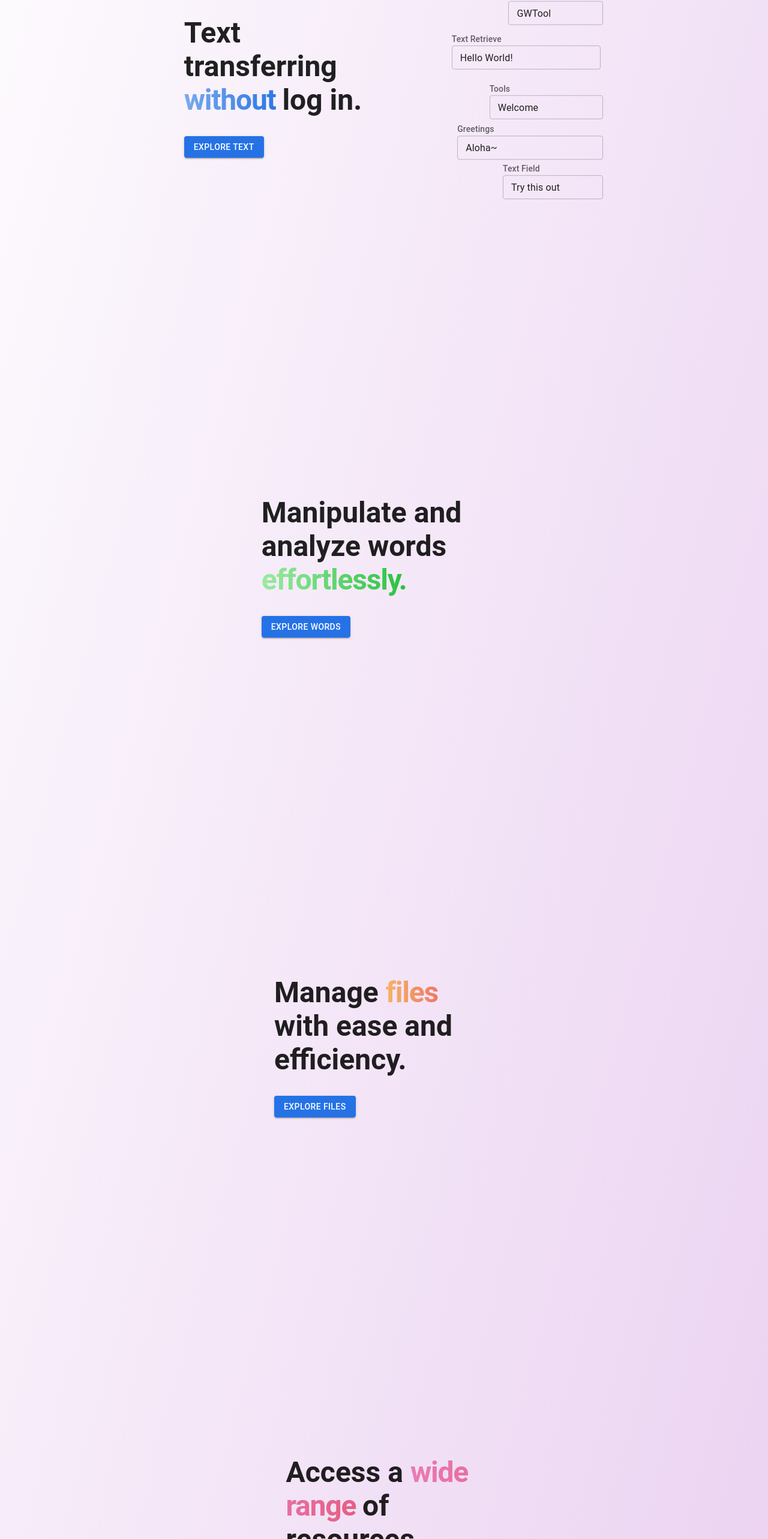
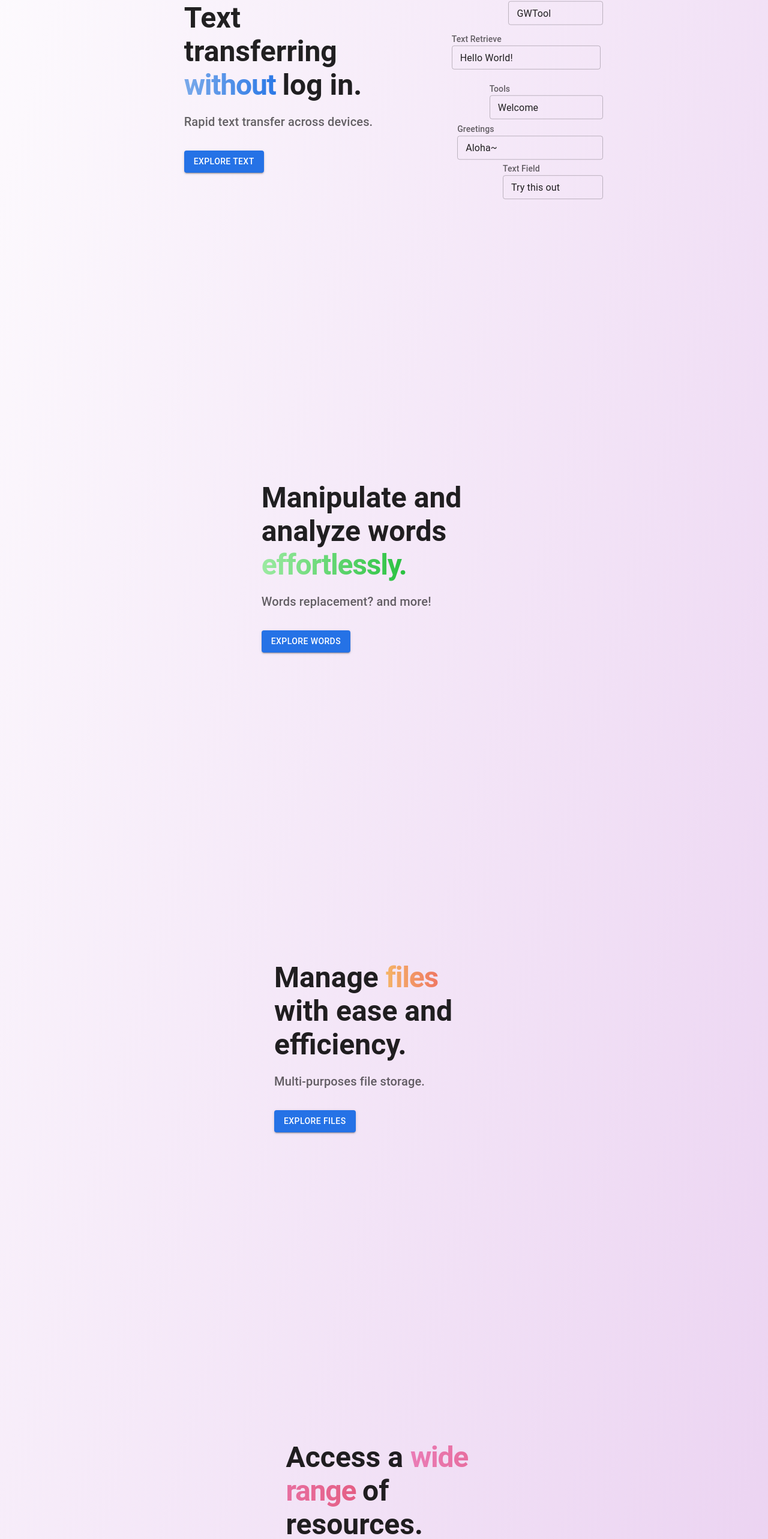
Before and after one commit to andygqw/GWTool_React, a React (Create React App) app: page / in a window 1280 px wide. Shown: the part 1055-3621 px from the top of the page at 60% size. Built offline with nearby package versions, Linux system fonts and the light colour scheme.

Commit message:
fixed flex box issue

```diff
--- a/src/Component/LandingPage.js
+++ b/src/Component/LandingPage.js
@@ -16,7 +16,7 @@ const LandingPage = ({mode, isLoggedIn}) => {
             description1: "Text transferring ",
             description2: "without ",
             description3: "log in.",
-            subTitle: "Text",
+            description: "Rapid text transfer across devices.",
             buttonText: "Explore Text",
             buttonAction: () => navigate('/text'),
             gradientClass: "gradient-text2 tracking-tight inline font-semibold",
@@ -26,7 +26,7 @@ const LandingPage = ({mode, isLoggedIn}) => {
             description1: "Manipulate and analyze words ",
             description2: "effortlessly.",
             description3: "",
-            subTitle: "Text",
+            description: "Words replacement? and more!",
             buttonText: "Explore Words",
             buttonAction: () => navigate('/words'),
             gradientClass: "gradient-text3 tracking-tight inline font-semibold",
@@ -36,7 +36,7 @@ const LandingPage = ({mode, isLoggedIn}) => {
             description1: "Manage ",
             description2: "files ",
             description3: "with ease and efficiency.",
-            subTitle: "Text",
+            description: "Multi-purposes file storage.",
             buttonText: "Explore Files",
             buttonAction: () => navigate('/files'),
             gradientClass: "gradient-text4 tracking-tight inline font-semibold",
@@ -46,7 +46,7 @@ const LandingPage = ({mode, isLoggedIn}) => {
             description1: "Access a ",
             description2: "wide range ",
             description3: "of resources.",
-            subTitle: "Text",
+            description: "Periodically updating resources.",
             buttonText: "Explore Resources",
             buttonAction: () => navigate('/resources'),
             gradientClass: "gradient-text5 tracking-tight inline font-semibold",
@@ -56,7 +56,7 @@ const LandingPage = ({mode, isLoggedIn}) => {
             description1: "Discover the ",
             description2: "unique ",
             description3: "KisKis features.",
-            subTitle: "Text",
+            description: "Let's talk!",
             buttonText: "Explore KisKis",
             buttonAction: () => navigate('/kiskis'),
             gradientClass: "gradient-text tracking-tight inline font-semibold",
```
